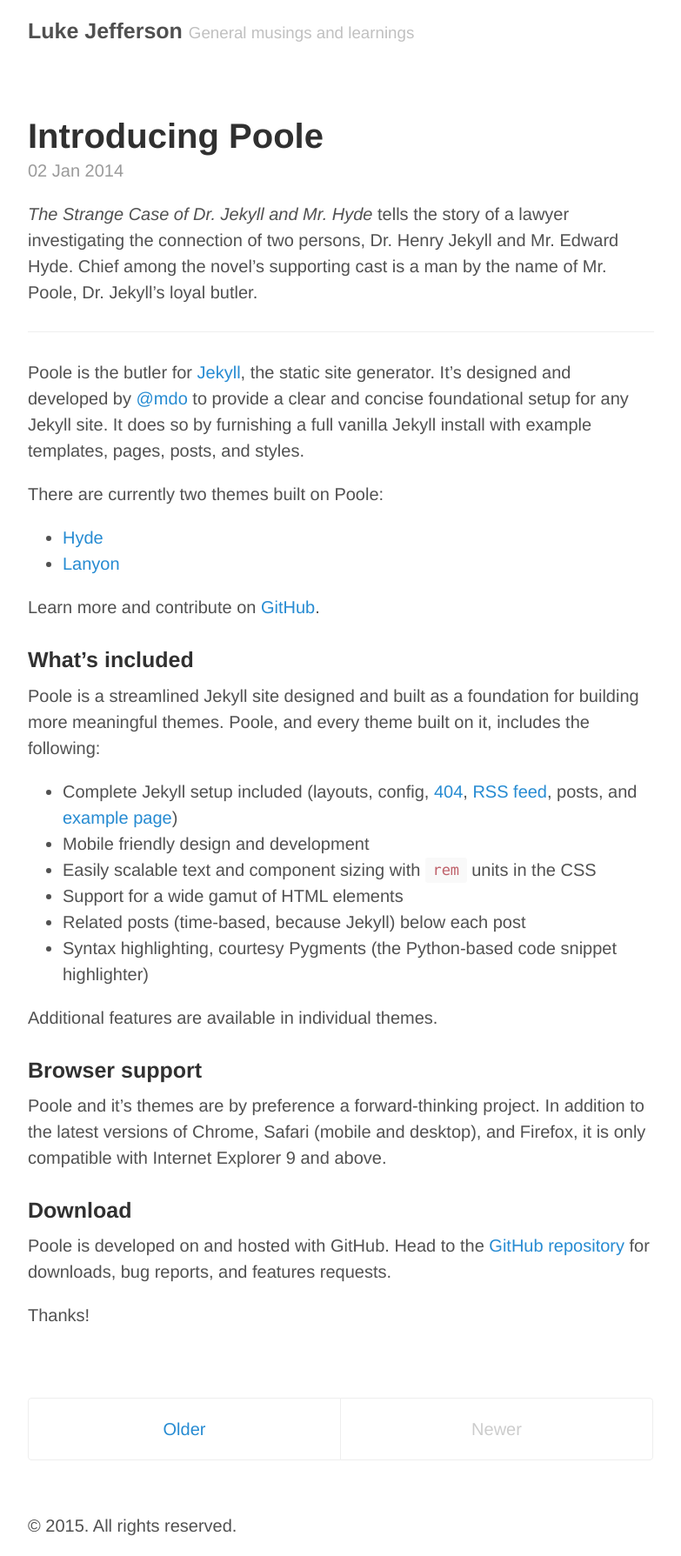
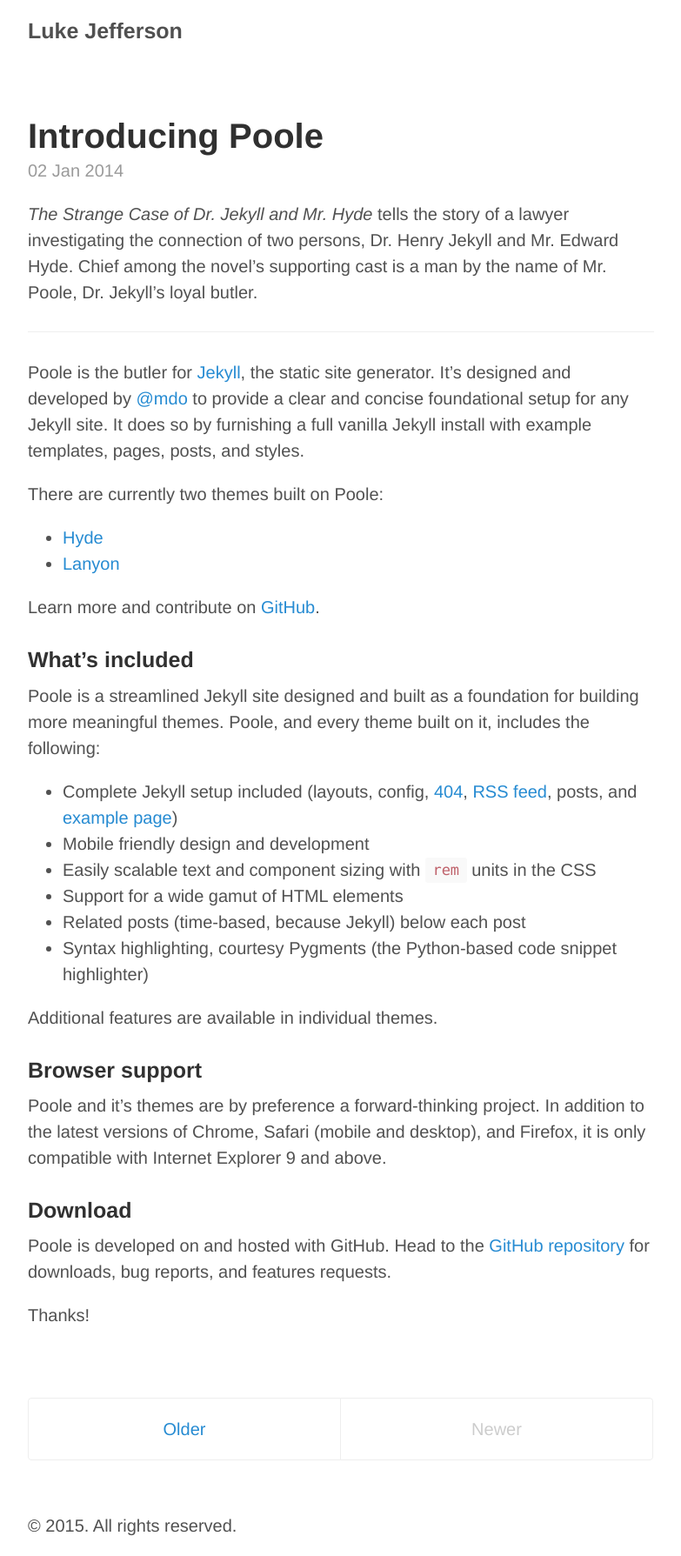
Before and after one commit to drlaj/drlaj.github.io, a Jekyll site: the page built from index.html, in a window 1280 px wide. Shown: the whole page at 87% size, without its empty margins (248-1031 px from the left). Built offline with Jekyll 4.4.1, drawn with Linux system fonts in a browser that asks for light colours; the list of posts is cut into pages by our own code.

Commit message:
Fixing site header link

```diff
--- a/_layouts/default.html
+++ b/_layouts/default.html
@@ -8,8 +8,7 @@
     <div class="container content">
       <div class="masthead">
         <h3 class="masthead-title">
-          <a href="{{ site.baseurl }}" title="Home">{{ site.title }}</a>
-          <small>{{ site.tagline }}</small>
+          <a href="/" title="Home">{{ site.title }}</a>
         </h3>
       </div>
 
```
